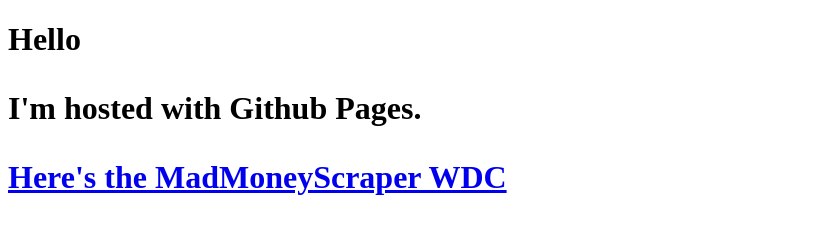
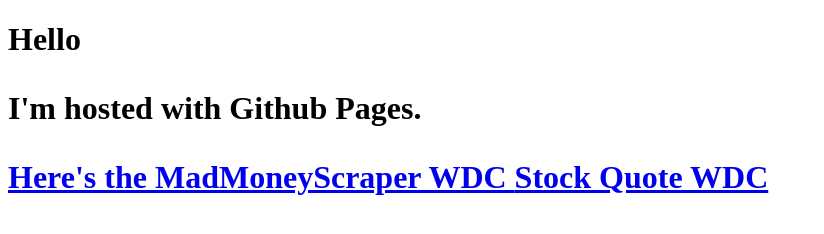
Before and after one commit to ragpan29/ragpan29.github.io, a plain HTML site: page index.html in a window 1280 px wide. Shown: the whole page, without its empty margins (0-824 px from the left). Drawn offline with Linux system fonts and the light colour scheme.

Commit message:
Updated Links

```diff
--- a/index.html
+++ b/index.html
@@ -4,5 +4,6 @@
 <h1>Hello</h>
 <p> I'm hosted with Github Pages.</p>
 <a href="MadMoneyScraper.html">Here's the MadMoneyScraper WDC </a>
+<a href="StockQuoteConnector_final.html"> Stock Quote WDC </a>
 </body>
 </html>
```
